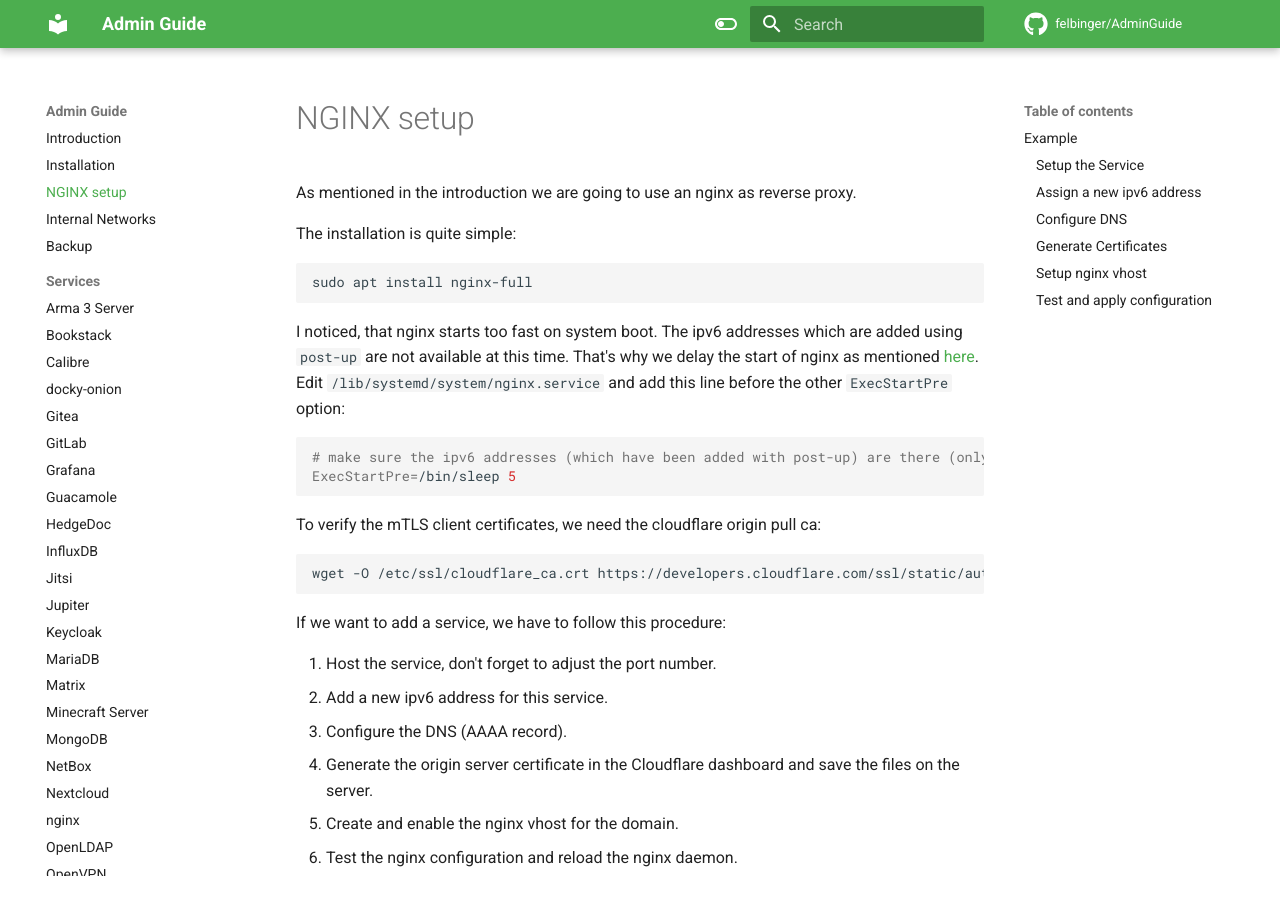
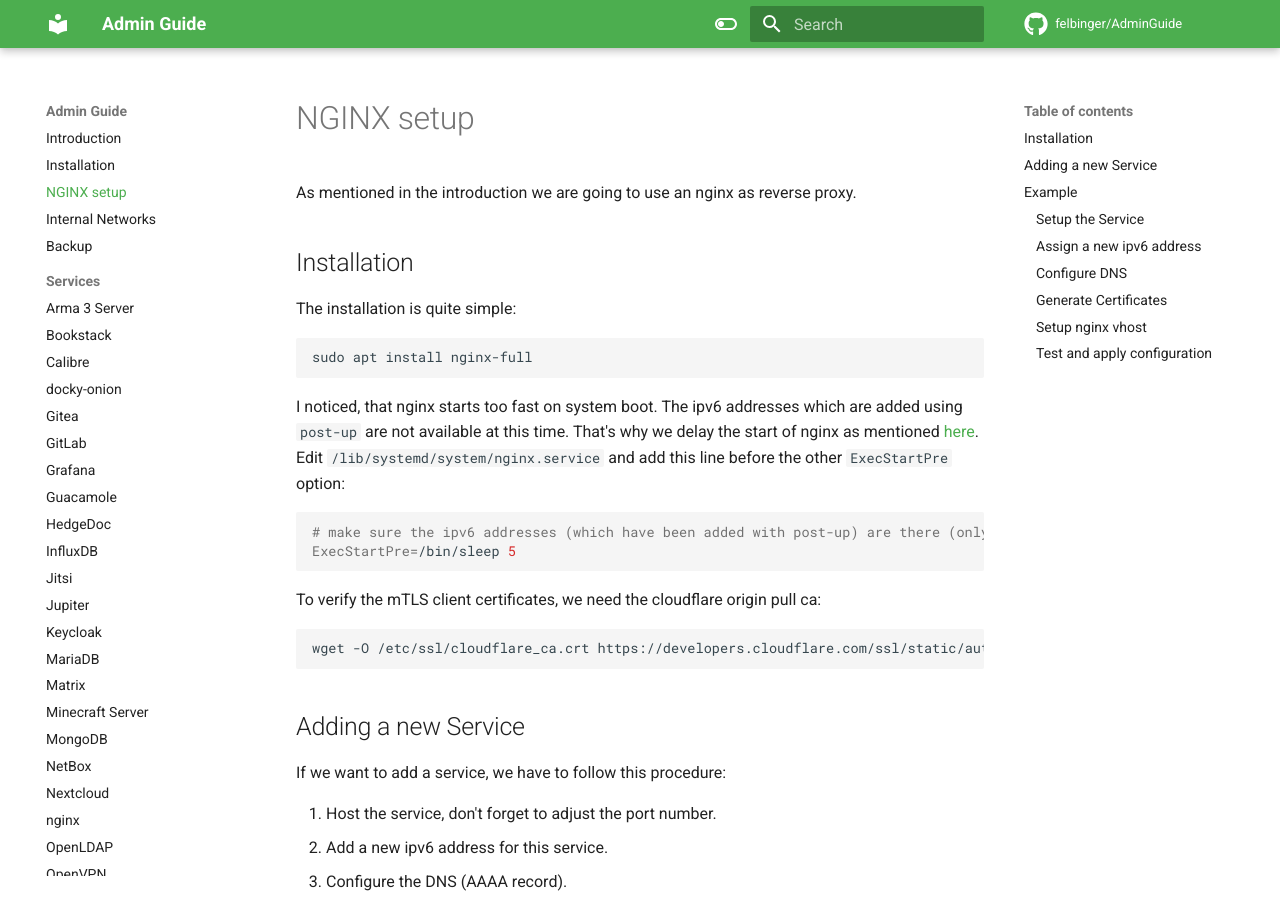
Before and after one commit to felbinger/AdminGuide, an MkDocs documentation site: the page built from docs/21_nginx.md, in a window 1280 px wide and 900 px high. Built offline with MkDocs 1.6.1 and Material for MkDocs 9.7.7, drawn with Linux system fonts in a browser that asks for light colours; nearby versions of some CDN libraries; comment, search, counter and statistics services are not loaded.

Commit message:
added headings

````diff
--- a/docs/21_nginx.md
+++ b/docs/21_nginx.md
@@ -2,6 +2,7 @@
 
 As mentioned in the introduction we are going to use an nginx as reverse proxy.
 
+## Installation
 The installation is quite simple:
 ```shell
 sudo apt install nginx-full
@@ -21,6 +22,7 @@ To verify the mTLS client certificates, we need the cloudflare origin pull ca:
 wget -O /etc/ssl/cloudflare_ca.crt https://developers.cloudflare.com/ssl/static/authenticated_origin_pull_ca.pem
 ```
 
+## Adding a new Service
 If we want to add a service, we have to follow this procedure:
 
 1. Host the service, don't forget to adjust the port number.
````
